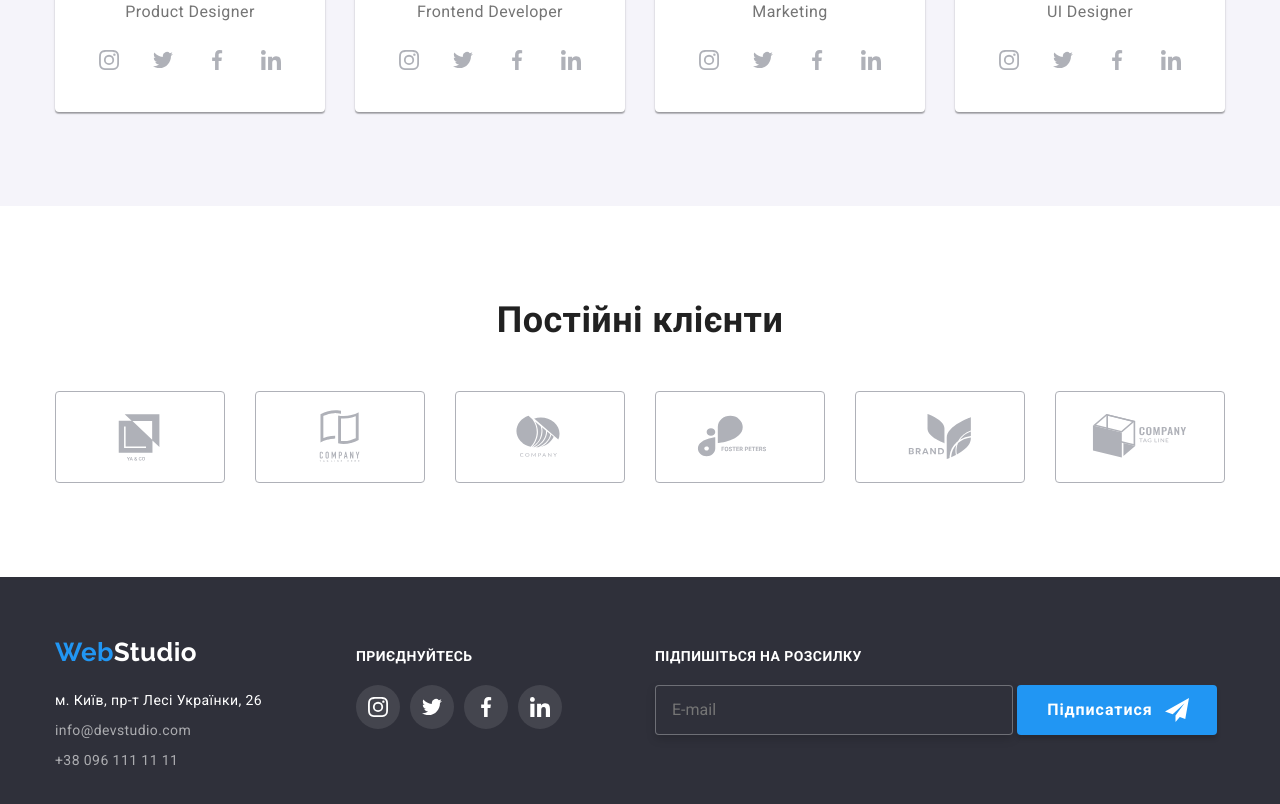
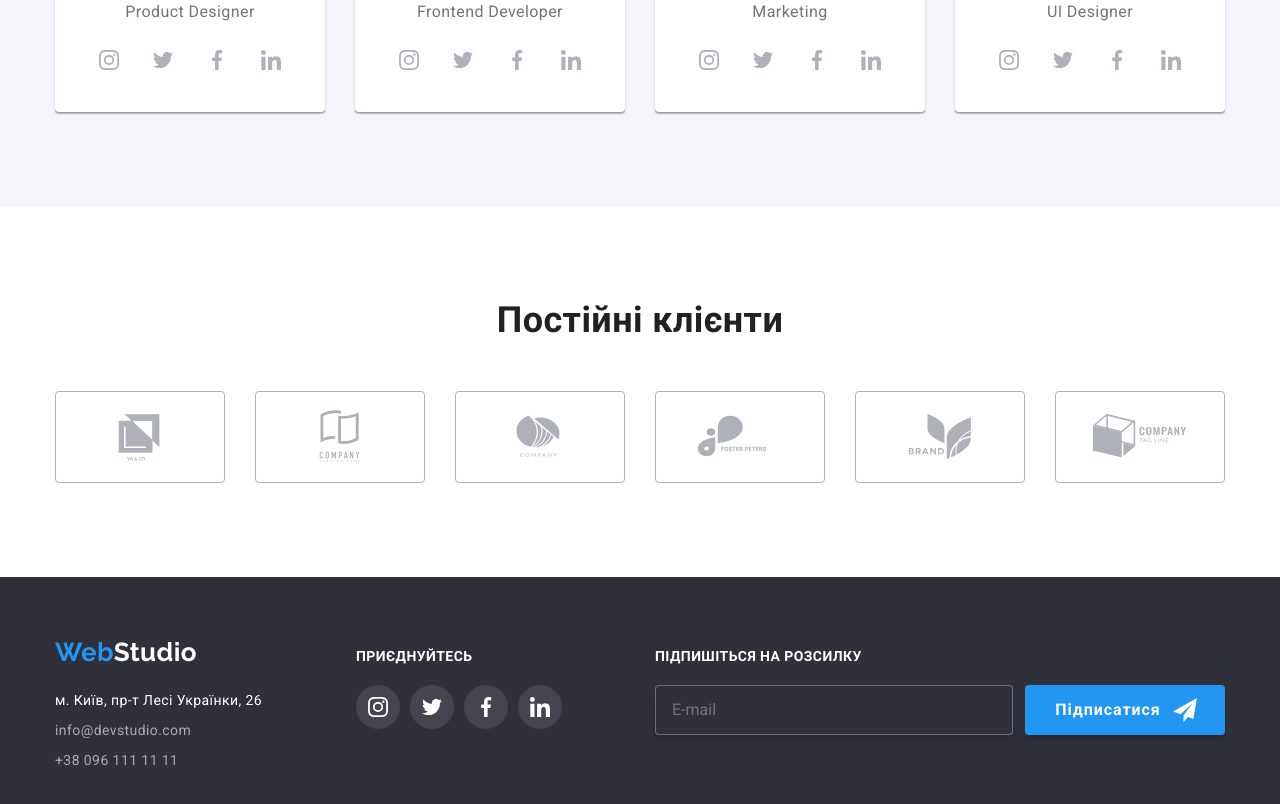
Before and after one commit to IraV20/goit-markup-hw-06, a plain HTML site: page index.html in a window 1280 px wide. Shown: the part 2098-2902 px from the top of the page. Drawn offline with nearby package versions, Linux system fonts and the light colour scheme.

Commit message:
added correct flex for form in footerr

```diff
--- a/index.html
+++ b/index.html
@@ -400,8 +400,7 @@
         <div class="footer-form">
 
           <p class="">Підпишіться на розсилку</p>
-          <div class="form-action">
-            <form action="">
+            <form action="" class="form-action">
               <input type="email" name="email" id="email" placeholder="E-mail">
 
               <button type="submit" class="button footer-button">Підписатися
@@ -410,7 +409,7 @@
                 </svg>
               </button>
             </form>
-          </div>
+
         </div>
       </div>
     </footer>
```
Also changed, not shown: portfolio.html (+3 -3 lines).
